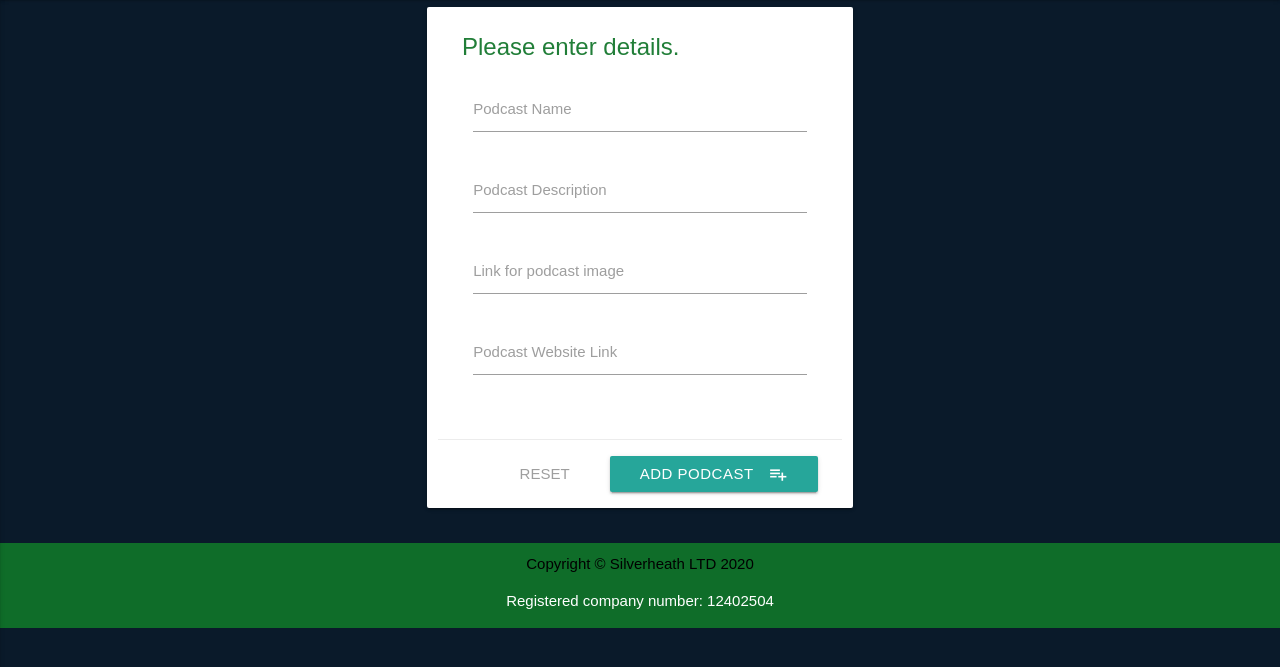
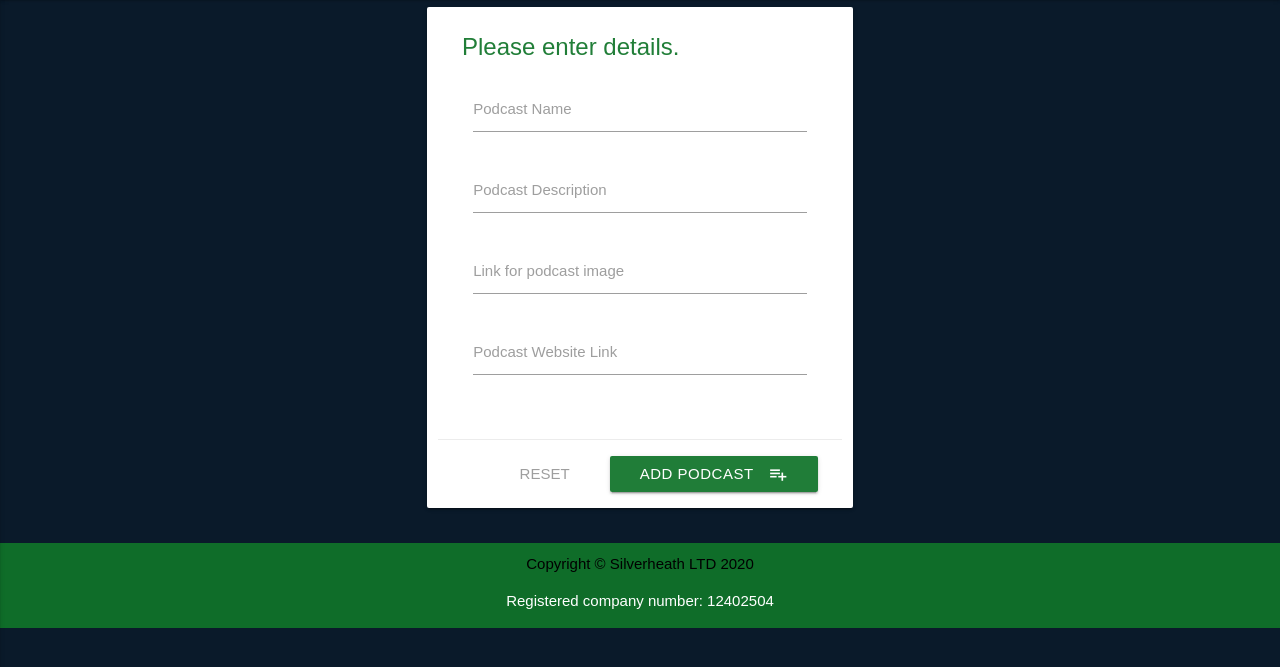
Before and after one commit to MD1968/podcast-directory, a Flask app: page /get_add in a window 1280 px wide. Shown: the part 65-732 px from the top of the page. Run offline with Flask 2, Linux system fonts and the light colour scheme; data that the repository does not hold is empty; some libraries are stand-ins or nearby versions.

```diff
--- a/static/css/style.css
+++ b/static/css/style.css
@@ -20,6 +20,7 @@ html, body {
   margin-left: 20px;
   display: flex;
 }
+
 nav .brand-logo i {
   float: right;
   margin-left: 10px;
@@ -146,7 +147,7 @@ a {
     padding-top: 10px;
 }
 
-.buttons {
+.btn {
     background-color: #107429ed;
 }
 
```
